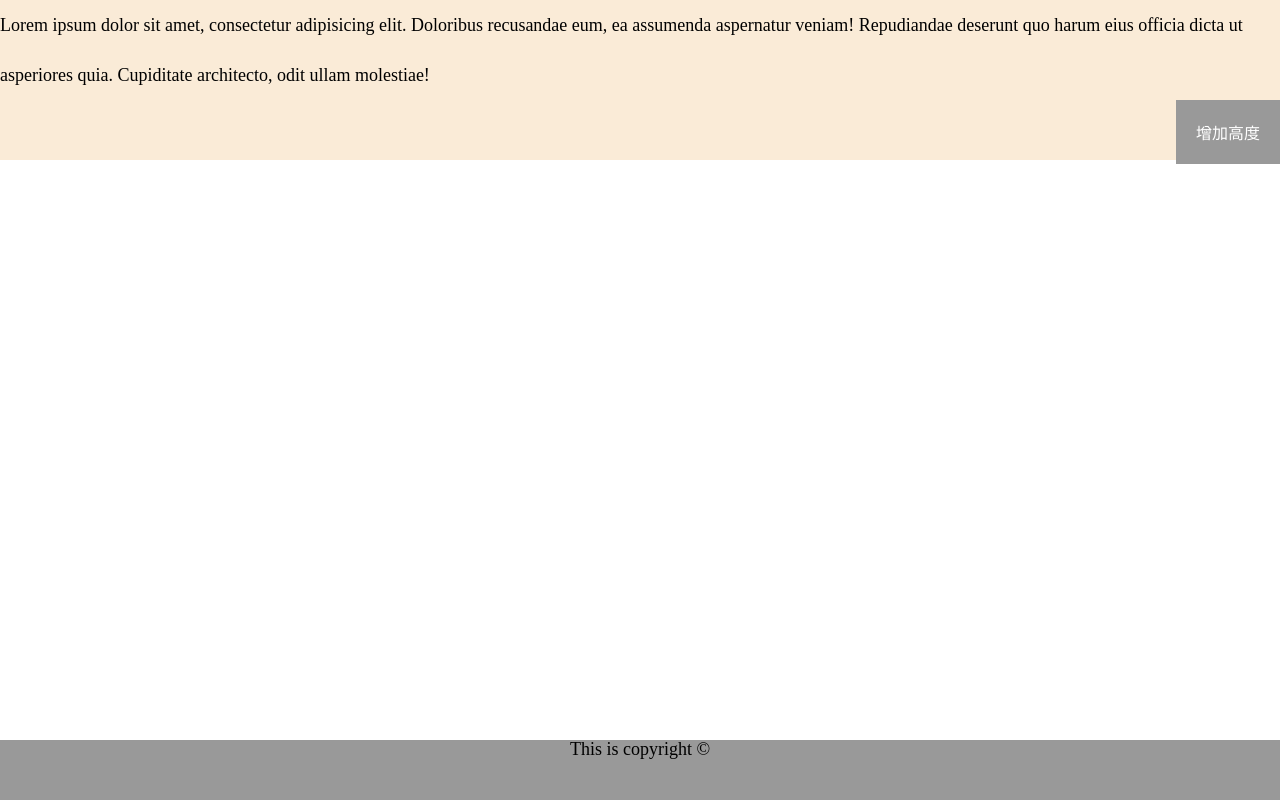
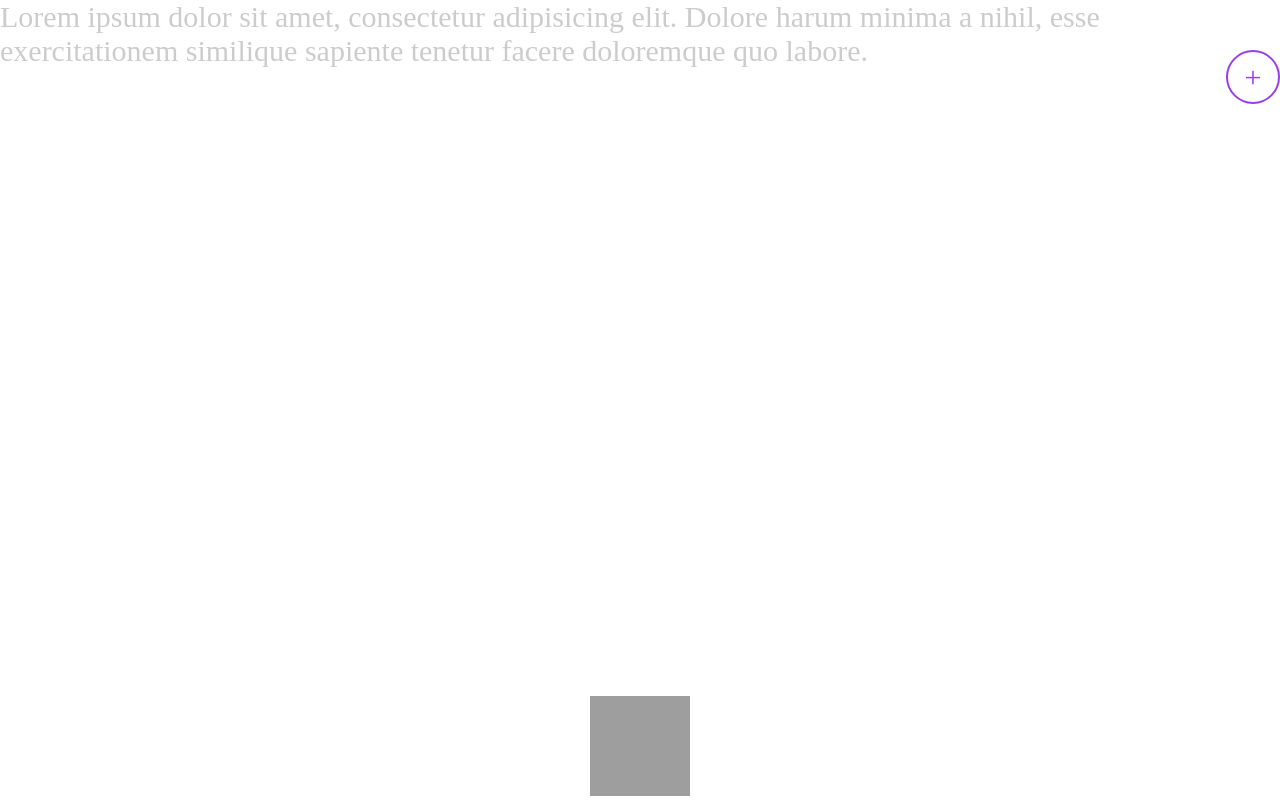
Before and after one commit to FrankFan/perfect-footer, a plain HTML site: page index.html in a window 1280 px wide. Drawn offline with nearby package versions, Linux system fonts and the light colour scheme; grey boxes are pictures that could not be loaded.

Commit message:
add a full demo for sticky footer

```diff
--- a/index.html
+++ b/index.html
@@ -2,72 +2,82 @@
 <html>
 <head>
   <meta charset="UTF-8">
-	<title>Perfect Footer</title>
+  <meta name="viewport" content="width=device-width,minimum-scale=1.0,maximum-scale=1.0,user-scalable=no">
+  <title>Sticky Footer</title>
   <style>
-		html{color:#000;background:#FFF}blockquote,body,code,dd,div,dl,dt,fieldset,form,h1,h2,h3,h4,h5,h6,input,legend,li,ol,p,pre,td,textarea,th,ul{margin:0;padding:0}table{border-collapse:collapse;border-spacing:0}fieldset,img{border:0}address,caption,cite,code,dfn,em,strong,th,var{font-style:normal;font-weight:400}ol,ul{list-style:none}caption,th{text-align:left}h1,h2,h3,h4,h5,h6{font-size:100%;font-weight:400}q:after,q:before{content:''}abbr,acronym{border:0;font-variant:normal}sup{vertical-align:text-top}sub{vertical-align:text-bottom}input,select,textarea{font-family:inherit;font-size:inherit;font-weight:inherit}legend{color:#000}#yui3-css-stamp.cssreset{display:none}
+  html{color:#000;background:#FFF}blockquote,body,code,dd,div,dl,dt,fieldset,form,h1,h2,h3,h4,h5,h6,input,legend,li,ol,p,pre,td,textarea,th,ul{margin:0;padding:0}table{border-collapse:collapse;border-spacing:0}fieldset,img{border:0}address,caption,cite,code,dfn,em,strong,th,var{font-style:normal;font-weight:400}ol,ul{list-style:none}caption,th{text-align:left}h1,h2,h3,h4,h5,h6{font-size:100%;font-weight:400}q:after,q:before{content:''}abbr,acronym{border:0;font-variant:normal}sup{vertical-align:text-top}sub{vertical-align:text-bottom}input,select,textarea{font-family:inherit;font-size:inherit;font-weight:inherit}legend{color:#000}
 
-		html,body {
+    html, body {
       height: 100%;
-			margin: 0;
+      -webkit-user-select: none;
+      -moz-user-select: none;
+      -ms-user-select: none;
+      user-select: none
+
+      font-family: Helvetica,Arial,Microsoft YaHei,Droid Sans,sans-serif;
+      -webkit-text-size-adjust: 100%;
+      text-size-adjust: 100%
     }
-		.container {
+
+    .wrap {
       min-height: 100%;
       position: relative;
-			width: 100%;
     }
 
     .content {
-			font-size: 14px;
-			background-color: #FAEBD7;
-			padding-bottom: 60px; /* 要和 footer 的高度一致 */
-		}
-
-		.content p {
-			font-size: 18px;
-			line-height: 50px;
+      font-size: 30px;
+      color: #ccc;
+      word-break: break-word;
+      padding-bottom: 110px;
     }
 
     footer {
       position: absolute;
       bottom: 0;
-			background-color: #999;
       width: 100%;
+      text-align: center;
     }
 
-		footer p {
-			height: 60px;
-			font-size: 18px;
-			text-align: center;
-			line-height: 18px;
+    img {
+      height: 100px;
+      width: 100px;
     }
 
-		.btn {
+    .ring {
+      width: 50px;
+      height: 50px;
+      border-radius: 50%;
+      border: 2px solid #983eea;
+      position: fixed;
+      right: 0;
+      top: 50px;
+    }
+
+    .ring::after {
+      content: '+';
+      color: #983eea;
+      font-size: 30px;
       position: absolute;
-			right: 0;
-			top: 100px;
-			z-index: 1;
-			padding: 20px;
-			background-color: #999;
-			color: #fff;
+      top: 50%;
+      left: 50%;
+      transform: translate(-50%,-50%);
     }
   </style>
-	<script src="https://ss0.bdstatic.com/5aV1bjqh_Q23odCf/static/superman/js/lib/jquery-1.10.2_d88366fd.js"></script>
+</head>
+<body>
+  <section class="wrap">
+    <div class="content">
+      Lorem ipsum dolor sit amet, consectetur adipisicing elit. Dolore harum minima a nihil, esse exercitationem similique sapiente tenetur facere doloremque quo labore.
+    </div>
+    <footer>
+      <img src="http://images2015.cnblogs.com/blog/282019/201701/282019-20170109181340369-2013663967.png" alt="">
+    </footer>
+    <div class="ring"></div>
+  </section>
+</body>
 <script>
-	$(function() {
-		$('.btn').on('click', function() {
-			$('.content').append('<p>Lorem ipsum dolor sit amet, consectetur adipisicing elit. In libero itaque omnis, incidunt ut natus aperiam voluptatem non eius nisi ex deleniti minus, repudiandae tempore facilis ab dolorem iure consectetur.</p>')
-		});
+  document.querySelector('.ring').addEventListener('click', function(e) {
+    document.querySelector('.content').innerHTML += '<br />Lorem ipsum dolor sit amet, consectetur adipisicing elit. Dolore harum minima a nihil, esse exercitationem similique sapiente tenetur facere doloremque quo labore.';
   });
 </script>
-</head>
-<body>
-
-<span class="btn">增加高度</span>
-	<div class="container">
-		<div class="content">
-			<p>Lorem ipsum dolor sit amet, consectetur adipisicing elit. Doloribus recusandae eum, ea assumenda aspernatur veniam! Repudiandae deserunt quo harum eius officia dicta ut asperiores quia. Cupiditate architecto, odit ullam molestiae!</p>
-		</div>
-		<footer><p>This is copyright &copy;</p></footer>
-	</div>
-</body>
 </html>
```
Also changed, not shown: 1 other file. Lines whose indentation alone changed are shown as unchanged.
